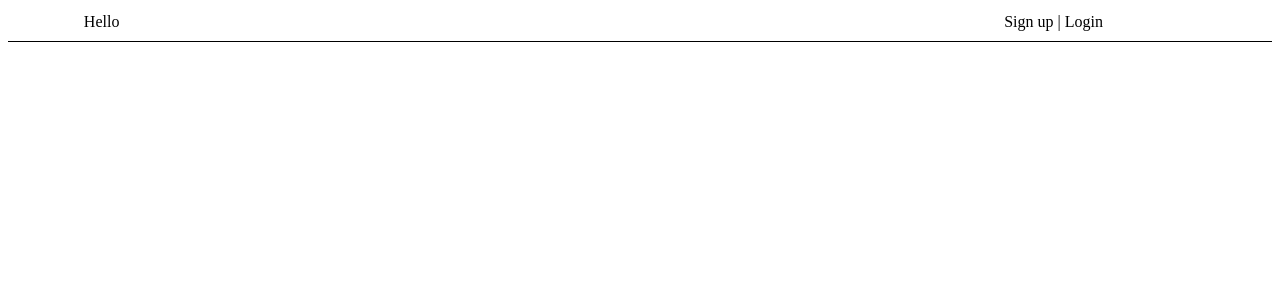
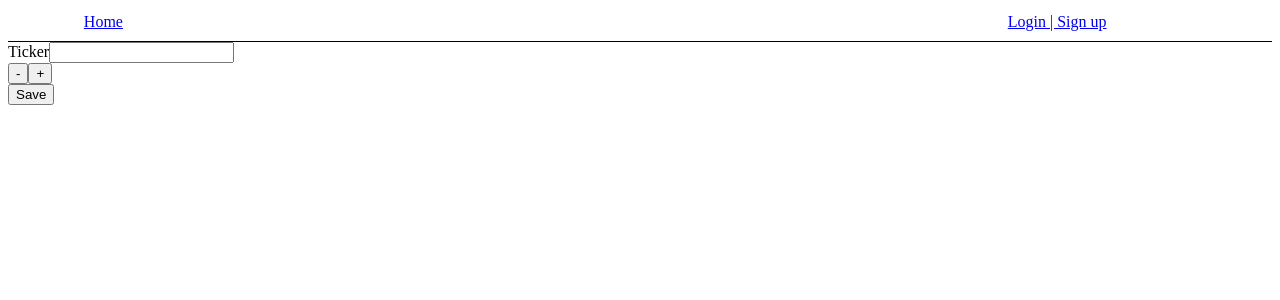
Before and after one commit to GenePoccia/project, a React (Create React App) app: page / in a window 1280 px wide. Shown: the top 300 px of the page. Built offline with nearby package versions, Linux system fonts and the light colour scheme.

Commit message:
banner changes

```diff
--- a/src/components/banner/banner.jsx
+++ b/src/components/banner/banner.jsx
@@ -3,15 +3,19 @@ import { connect } from "react-redux";
 import { withRouter, Route, Link } from "react-router-dom";
 import './bannerCss.css';
 
-import Signup from '../forms/signup'
+
 
 
 class UnconnectedBanner extends Component {
   render = () => {
     return (
       <div className="banner flex">
-        <div className="bannerLeft">Hello</div>
-        <div className="bannerRight">Sign up | Login</div>
+        <div className="bannerLeft">
+          <Link to="/">Home</Link>
+        </div>
+        <div className="bannerRight">
+          <Link to="/signup">Login | Sign up</Link>
+        </div>
       </div>
     );
   };
--- a/src/components/pages/Homepage.jsx
+++ b/src/components/pages/Homepage.jsx
@@ -7,7 +7,7 @@ class UnconnectedApp extends Component {
   render = () => {
     return (
       <div>
-        {/* <PortfolioSelection /> */}
+        <PortfolioSelection />
       </div>
     );
   };
```
